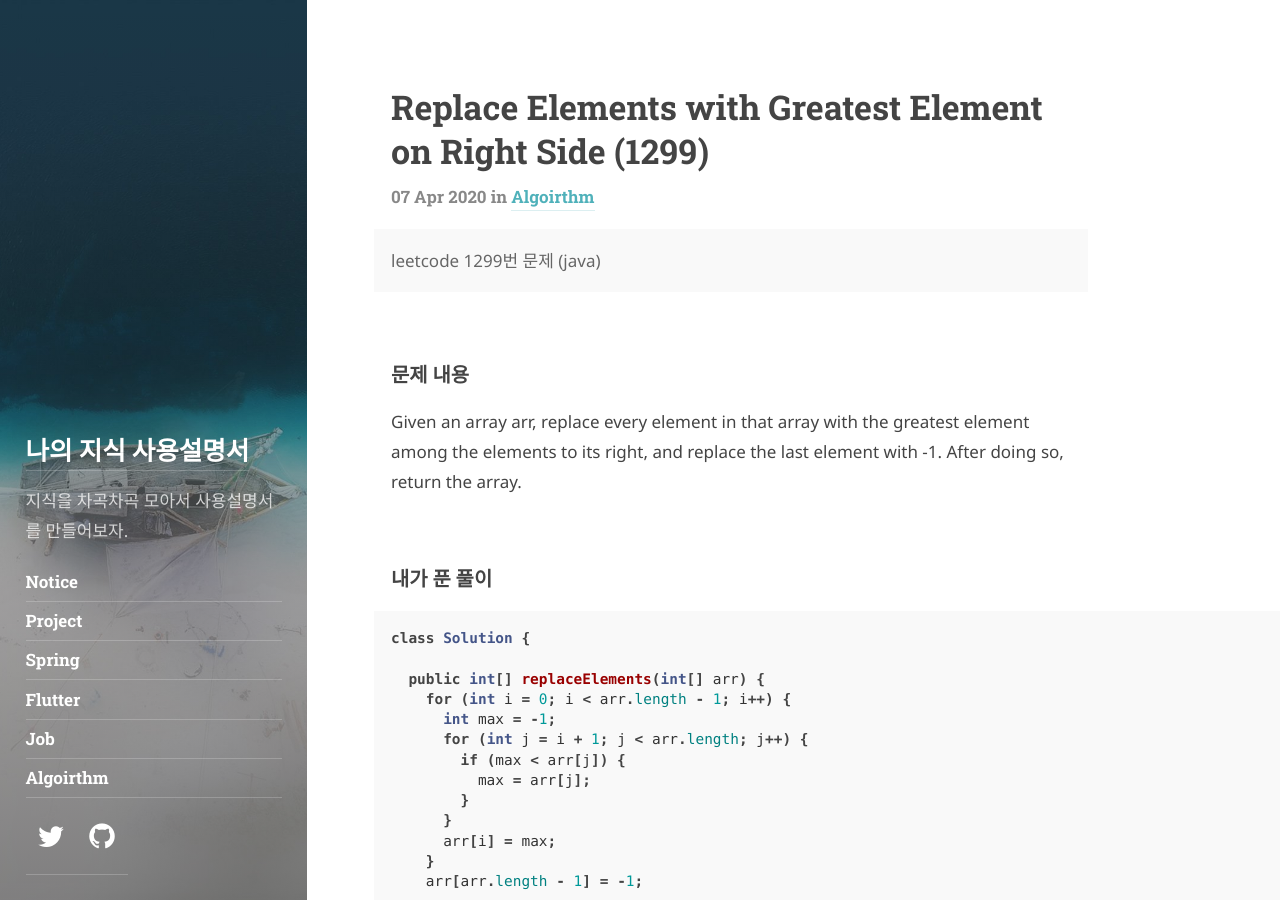
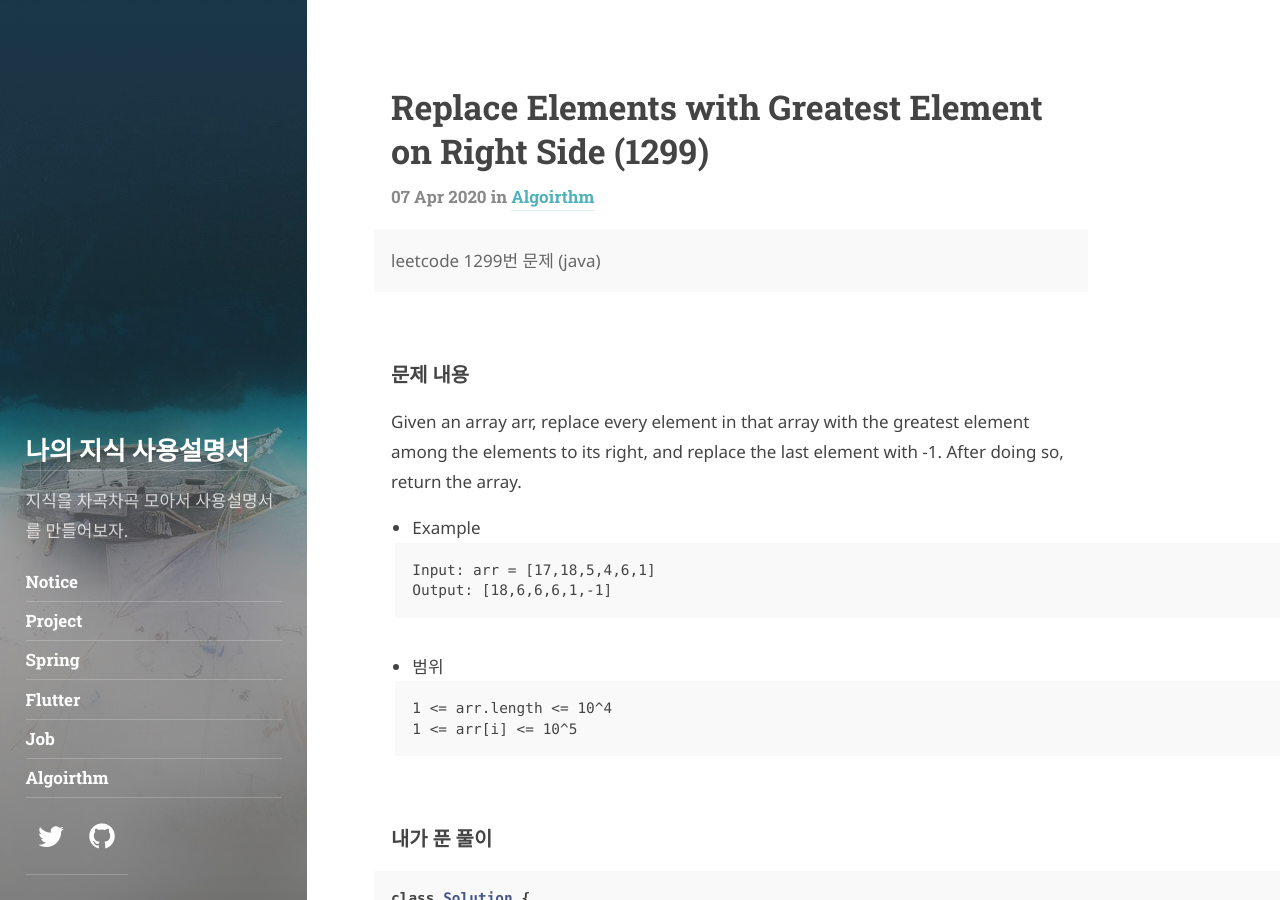
Before and after one commit to G-ONL/g-onl.github.io, a Jekyll site: the page built from _posts/2020-04-07-leetcode-1299.md, in a window 1280 px wide and 900 px high. Built offline with Jekyll 4.4.1, drawn with Linux system fonts in a browser that asks for light colours; some web fonts are replaced; comment, search, counter and statistics services are not loaded.

Commit message:
Update 2020-04-07-leetcode-1299.md

```diff
--- a/_posts/2020-04-07-leetcode-1299.md
+++ b/_posts/2020-04-07-leetcode-1299.md
@@ -11,6 +11,17 @@ description: >
 
 Given an array arr, replace every element in that array with the greatest element among the elements to its right, and replace the last element with -1.
 After doing so, return the array.
+
+- Example
+~~~
+Input: arr = [17,18,5,4,6,1]
+Output: [18,6,6,6,1,-1]
+~~~
+- 범위
+~~~
+1 <= arr.length <= 10^4
+1 <= arr[i] <= 10^5
+~~~
 
 ### 내가 푼 풀이
 
```
